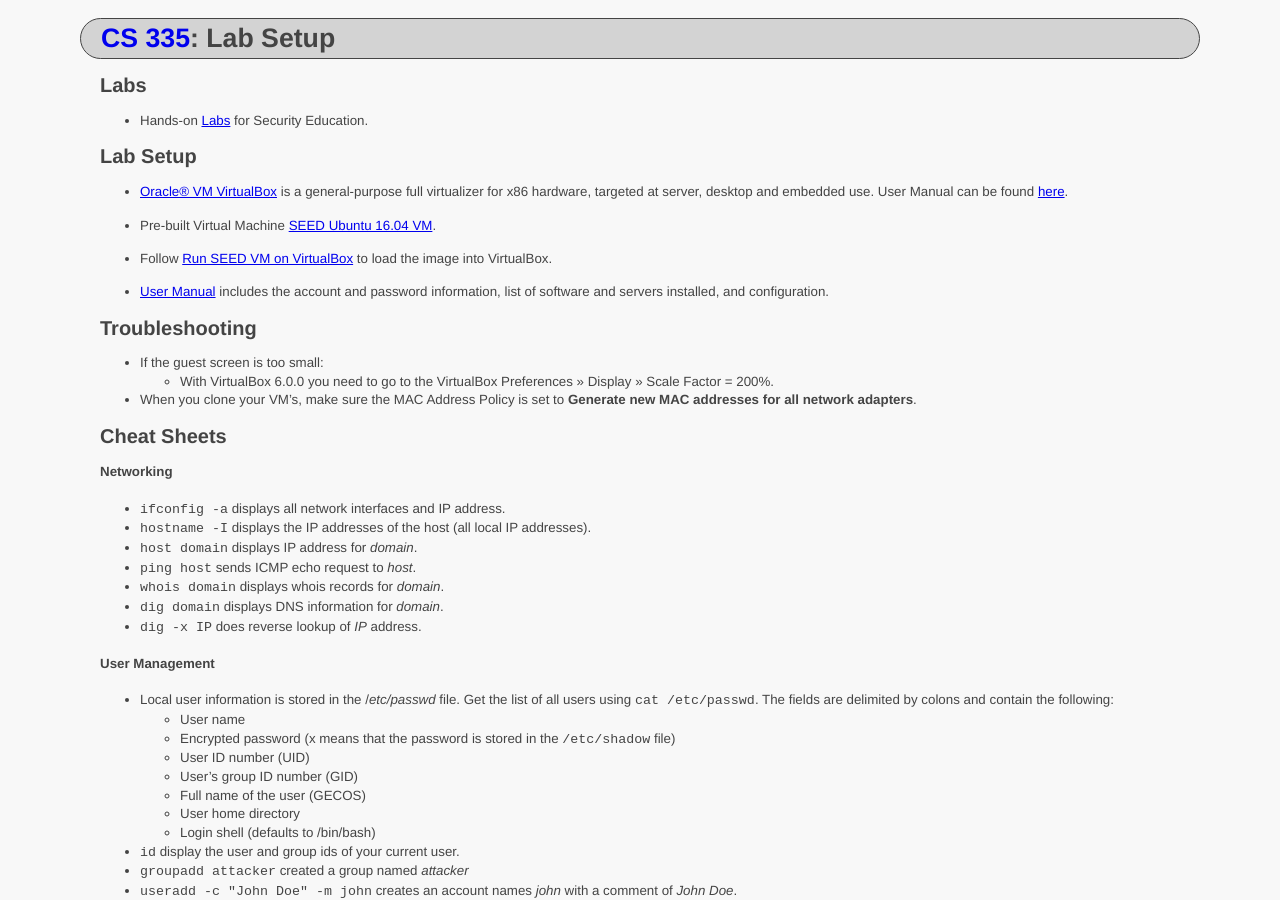
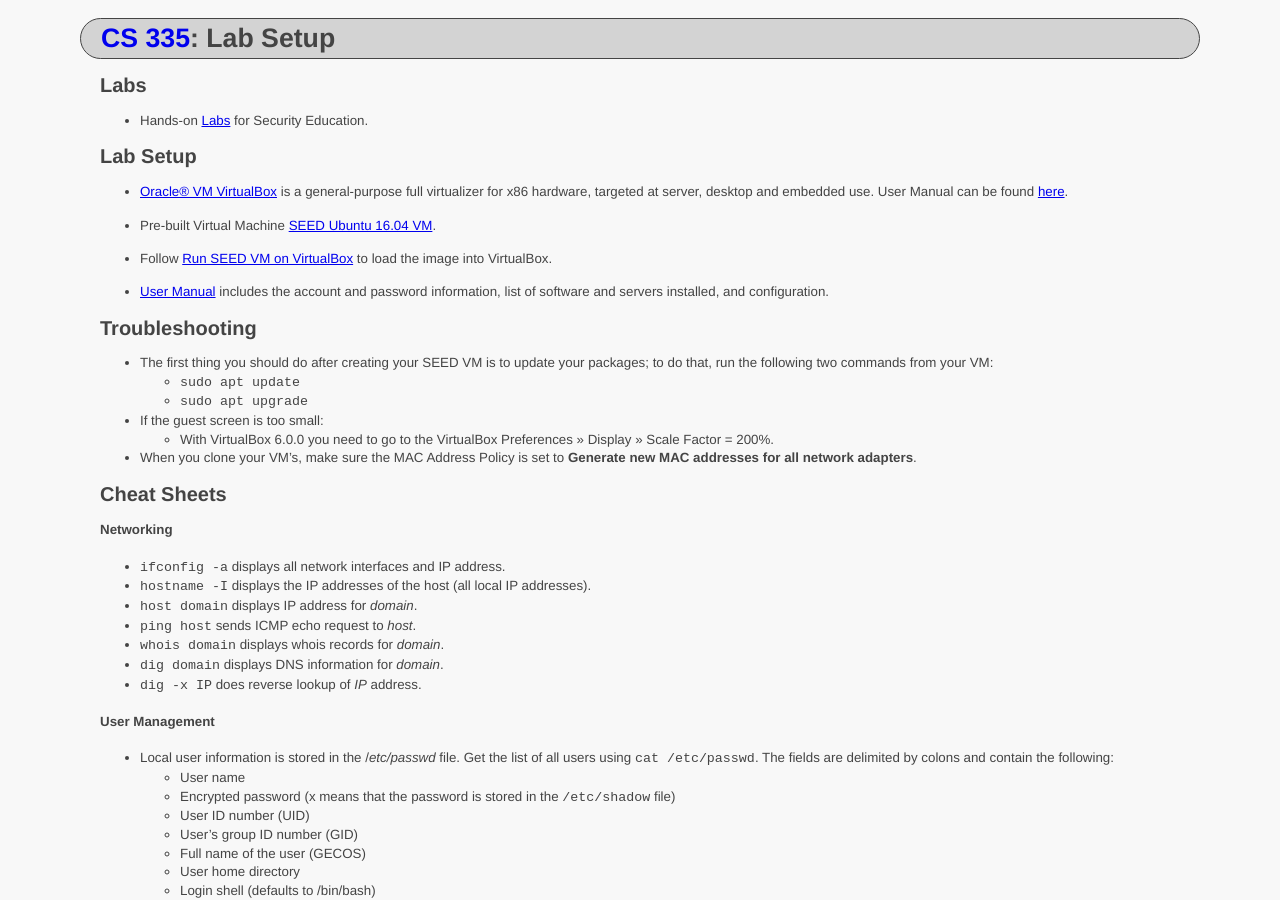
Before and after one commit to ycpcs/cs335-spring2020, a Jekyll site: the page built from labs/setup.md, in a window 1280 px wide and 900 px high. Built offline with Jekyll 4.4.1, drawn with Linux system fonts in a browser that asks for light colours.

Commit message:
Add upgrade scripts

````diff
--- a/labs/setup.md
+++ b/labs/setup.md
@@ -20,6 +20,9 @@ Lab Setup
 
 Troubleshooting
 -----------------------------------
+- The first thing you should do after creating your SEED VM is to update your packages; to do that, run the following two commands from your VM:
+  - ```sudo apt update```
+  - ```sudo apt upgrade```
 - If the guest screen is too small:
   - With VirtualBox 6.0.0 you need to go to the VirtualBox Preferences » Display » Scale Factor = 200%.
 - When you clone your VM's, make sure the MAC Address Policy is set to __Generate new MAC addresses for all network adapters__.
````
